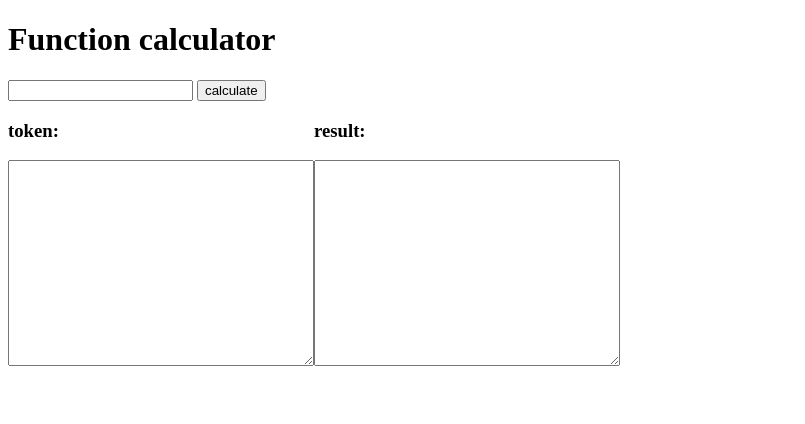
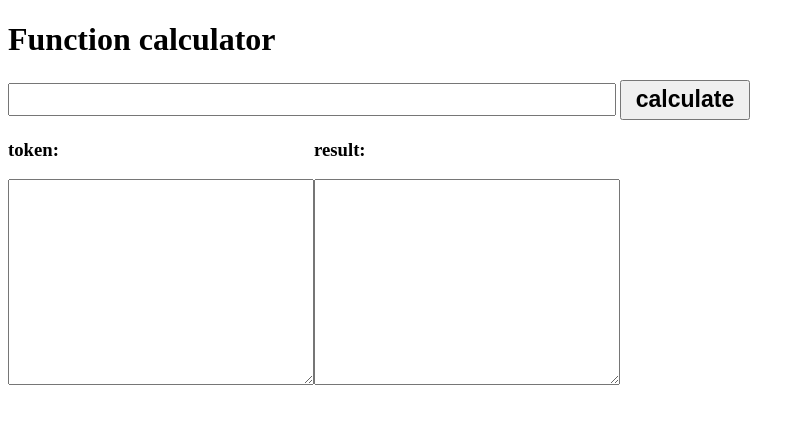
Before and after one commit to elipmoc/JS-, a PHP site: page / in a window 1280 px wide. Shown: the top 424 px of the page, without its empty margins (0-805 px from the left). Run offline with PHP 8.4, Linux system fonts and the light colour scheme.

Commit message:
レイアウト変更

```diff
--- a/index.css
+++ b/index.css
@@ -1,6 +1,21 @@
+#inputText{
+    font-size:23px;
+    font-weight:bold;
+    width:600px;
+}
+
+#button{
+    width:130px;
+    height:40px;
+        font-size:23px;
+    font-weight:bold;
+}
+
 .textarea {
     width: 300px;
     height: 200px;
+    font-size:23px;
+    font-weight:bold;
 }
 
 .block {
--- a/index.html
+++ b/index.html
@@ -11,7 +11,7 @@
     <h1>Function calculator</h1>
     <form>
         <input type="text" id="inputText" />
-        <input type="button" value="calculate" onClick="start()" />
+        <input type="button" id="button" value="calculate" onClick="start()" />
     </form>
     <div class="block">
         <h3>token:</h3>
```
